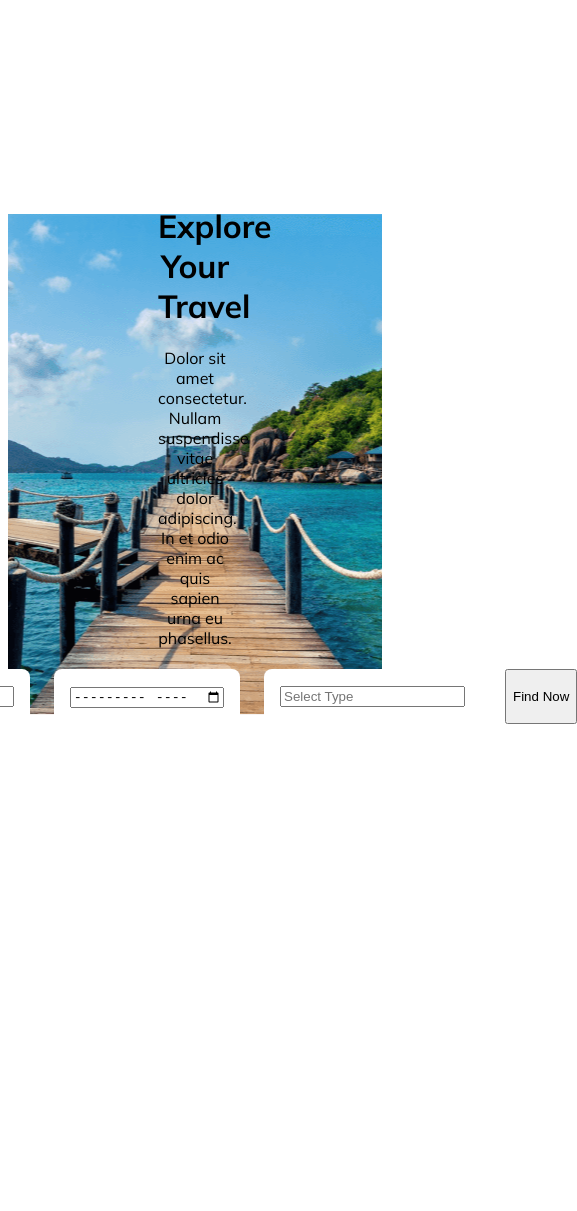
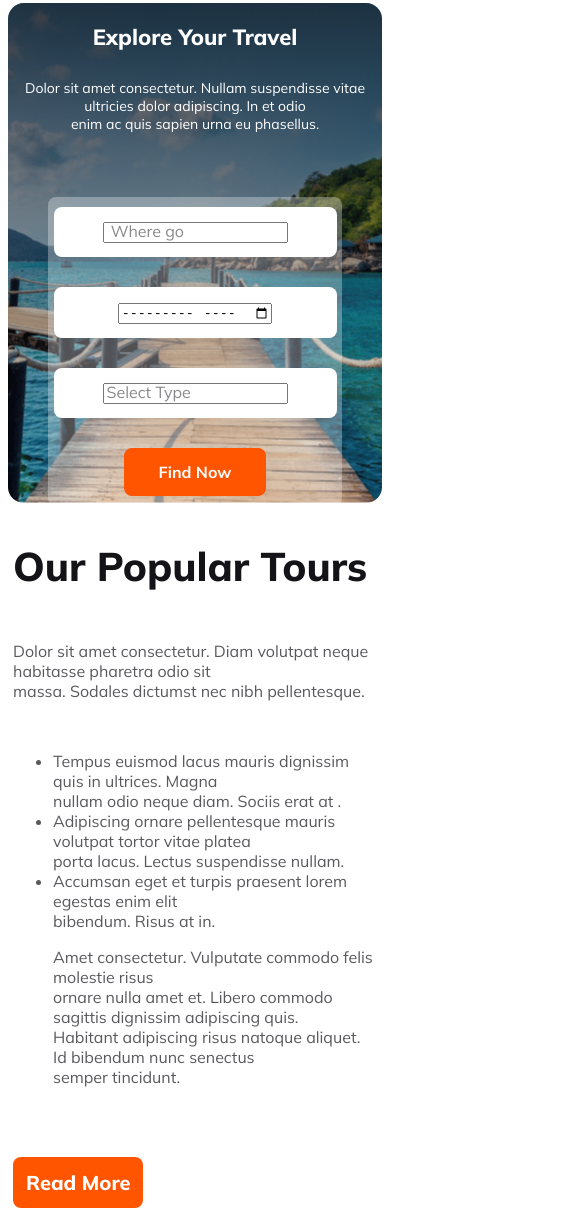
Before and after one commit to Captainboggey/Hero-Travel, a plain HTML site: page index.html in a window 390 px wide. Shown: the part 195-1406 px from the top of the page, 577 px wide, since content can reach past the window. Before the commit the page ends 1098 px from the top, so only its background shows below. Drawn offline with Linux system fonts and the light colour scheme.

Commit message:
popular section

```diff
--- a/index.html
+++ b/index.html
@@ -27,22 +27,45 @@
             </div>
         </nav>
         <!-- nav- -->
+    </header>
+
          <!-- banner+ -->
-
+         <section class="banner-sec">
          <div class="banner">
             <h1>Explore Your Travel</h1>
-            <p>Dolor sit amet consectetur. Nullam suspendisse vitae ultricies dolor adipiscing. In et odio enim ac quis sapien urna eu phasellus.</p>
+            <p>Dolor sit amet consectetur. Nullam suspendisse vitae ultricies dolor adipiscing. In et odio <br> enim ac quis sapien urna eu phasellus.</p>
              <ul>
                 <li><input type="text" placeholder=" Where go"></li>
                 <li><input type="month" name="" id="" placeholder="When"></li>
                 <li><input type="number" name="" id="" placeholder="Select Type"></li>
-                <input type="button" value="Find Now" >
+                <input class="find"  type="button"  value="Find Now"  >
              </ul>
          </div>
+        </section>
 
  <!-- banner- -->
-     </header>
-    <!-- header- -->
+
+ <!-- main+ -->
+  <section class="popular">
+    <div class="popular-container">
+        <h1>Our Popular Tours</h1>
+        <p>Dolor sit amet consectetur. Diam volutpat neque habitasse pharetra odio sit <br> massa. Sodales dictumst nec nibh pellentesque.</p>
+        <ul>
+            <li>Tempus euismod lacus mauris dignissim quis in ultrices. Magna <br> nullam odio neque diam. Sociis erat at .</li>
+            <li>Adipiscing ornare pellentesque mauris volutpat tortor vitae platea <br> porta lacus. Lectus suspendisse nullam.</li>
+            <li> Accumsan eget et turpis praesent lorem egestas enim elit <br> bibendum. Risus at in.</li>
+            <p>Amet consectetur. Vulputate commodo felis molestie risus <br>
+                ornare nulla amet et. Libero commodo sagittis dignissim adipiscing quis. <br> Habitant adipiscing risus natoque aliquet. Id bibendum nunc senectus <br> semper tincidunt. </p>
+        </ul>
+        <button>Read More</button>
+    </div>
+    <div class="popular-img">
+        <img src="/Images/Rectangle 4.png" alt="">
+    </div>
+  </section>
+ <!-- main- -->
+
+
 
 </body>
 </html>
--- a/styles/styles.css
+++ b/styles/styles.css
@@ -45,47 +45,164 @@ nav {
 
 /* banner+ */
 
-.banner {
-    text-align: center;
+.banner-sec {
     background-image: url(/Images/Group\ 13\ \(1\)\ \(1\).png);
     background-repeat: no-repeat;
     background-position: center;
-
-
-    padding: 150px;
+    width: 1170px;
+    height: 500px;
     margin-top: 50px;
+    margin-left: 400px;
+    border-radius: 16px;
 
 
 }
 
+.banner {
 
+    border-radius: 16px;
+    border: 16px;
+    background: linear-gradient(180.00deg, rgba(19, 19, 24, 0.8), rgba(19, 19, 24, 0) 100%);
+    text-align: center;
+    padding-top: 100px;
+
+}
 
 .banner ul {
     list-style: none;
     display: flex;
-    gap: 24px;
     justify-content: center;
+    gap: 30px;
     border-radius: 8px;
+    margin: 0px 90px 0px 90px;
+    background: rgba(255, 255, 255, 0.3);
+    padding: 10px 0px 10px 0px;
 
-    background: rgba(255, 255, 255, 0.3);
-    padding: 5px;
+}
 
-
+.banner ul li button {
+    border-radius: 8px;
+    padding: 16px;
+    background: rgb(255, 255, 255);
 }
 
 .banner ul li {
     border-radius: 8px;
-    padding: 16px ;
-			background: rgb(255, 255, 255);
+    background: rgb(255, 255, 255);
+    padding: 20px;
+}
 
+.banner ul li ::placeholder {
+    color: rgba(19, 19, 24, 0.5);
+
+    font-family: Mulish;
+
+    font-size: 16px;
+
+    font-weight: 400;
 }
-.banner ul li button{
+
+.banner h1 {
+    color: rgb(255, 255, 255);
+
+    font-family: Mulish;
+
+    font-size: 64px;
+
+    font-weight: 800;
+}
+
+.banner p {
+    color: rgb(255, 255, 255);
+
+    font-family: Mulish;
+
+    font-size: 16px;
+
+    font-weight: 400;
+}
+
+.find {
     border-radius: 8px;
-    padding: 16px;
-			background: rgb(255, 255, 255);
+    padding: 14px 35px 14px 35px;
+    background: rgb(255, 84, 0);
+    border: 0;
+    color: rgb(255, 255, 255);
+
+    font-family: Mulish;
+
+    font-size: 16px;
+    font-weight: 700;
 }
 
 /* banner- */
+
+/* popular+ */
+.popular {
+    margin-top: 100px;
+    display: flex;
+    justify-content: center;
+    gap: 53px;
+}
+
+.popular-container h1 {
+    color: rgb(19, 19, 24);
+
+    font-family: Mulish;
+
+    font-size: 40px;
+
+    font-weight: 800;
+    margin-bottom: 50px;
+}
+
+.popular-container p {
+    color: rgba(19, 19, 24, 0.7);
+
+    font-family: Mulish;
+
+    font-size: 16px;
+
+    font-weight: 400;
+    margin-bottom: 50px;
+}
+
+.popular-container ul {
+    color: rgba(19, 19, 24, 0.7);
+
+    font-family: Mulish;
+
+    font-size: 16px;
+
+    font-weight: 400;
+}
+
+.popular-container button {
+    border-radius: 8px;
+    background: rgb(255, 84, 0);
+    color: rgb(255, 255, 255);
+
+    font-family: Mulish;
+
+    font-size: 20px;
+
+    font-weight: 800;
+    border: 0;
+    margin-top: 20px;
+    padding: 13px;
+}
+
+.popular-img {
+    border-radius: 16px;
+}
+
+
+
+
+
+
+
+/* popular- */
 
 
 
@@ -104,8 +221,76 @@ nav {
 
     }
 
+    .page-interaction ul {
+        gap: 10px;
+    }
+
     .page-title {
         justify-content: center;
+    }
+
+    .banner-sec {
+        width: 100%;
+        height: 500px;
+        margin: 0;
+        padding: 0px;
+        align-items: center;
+
+
+    }
+
+    .banner ul {
+        flex-direction: column;
+        align-items: center;
+        padding: 10px;
+
+        margin: 5px 40px 10px 40px;
+    }
+
+    .banner {
+        padding: 0;
+        gap: 0;
+    }
+
+    .banner ul li {
+        padding: 14px;
+        width: 255px;
+
+    }
+
+    .banner h1 {
+        color: rgb(255, 255, 255);
+
+        font-family: Mulish;
+
+        font-size: 22px;
+
+        font-weight: 800;
+        padding-top: 20px;
+    }
+
+    .banner p {
+        color: rgb(255, 255, 255);
+
+        font-family: Mulish;
+
+        font-size: 14px;
+
+        font-weight: 400;
+        padding-top: 10px;
+        padding-bottom: 50px;
+    }
+
+    .popular {
+        flex-direction: column;
+       padding: 5px;
+       margin: 0px;
+    }
+
+    .popular-img img  {
+        width: 335px;
+       padding: 25px;
+        height: 342px;
     }
 }
 
```
Also changed, not shown: icons/icons8-search.svg (added).
